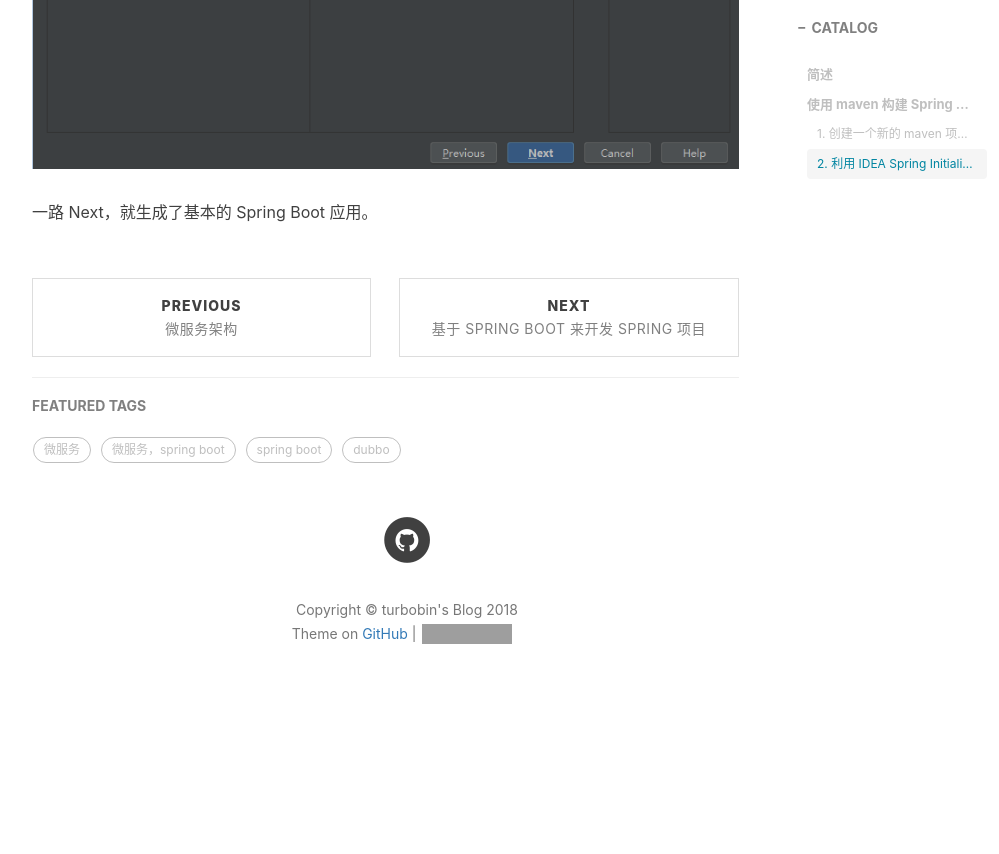
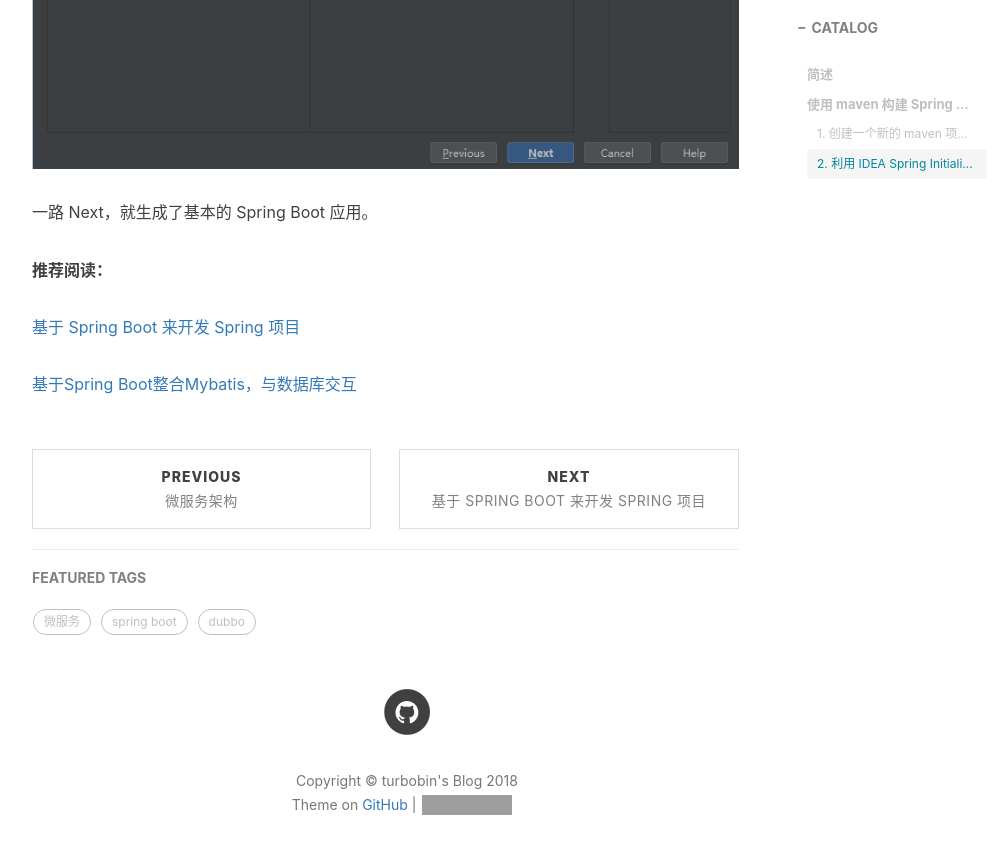
Before and after one commit to turbobin/turbobin.github.io, a Jekyll site: the page built from _posts/2018-12-15-start-springboot.md, in a window 1280 px wide and 900 px high, scrolled down 5711 px. Shown: the top 854 px of the window, without its empty margins (233-1232 px from the left). Built offline with Jekyll 4.4.1, drawn with Linux system fonts in a browser that asks for light colours; nearby versions of some CDN libraries; comment, search, counter and statistics services are not loaded; before the commit the page ends 6449 px from its top, so only the background shows below that; some of the changed text lies outside the part shown; grey boxes are pictures that could not be loaded.

Commit message:
update articles

```diff
--- a/_posts/2018-12-15-start-springboot.md
+++ b/_posts/2018-12-15-start-springboot.md
@@ -7,7 +7,7 @@
 header-img: img/post-bg-debug.jpg
 catalog: true
 tags:
-    - [微服务，spring boot]
+    - [微服务, spring boot]
 ---
 
 ### 简述
@@ -110,3 +110,9 @@
 ![]({{site.url}}/img/java/springboot-05.png)
 
 一路 Next，就生成了基本的 Spring Boot 应用。
+
+**推荐阅读：**
+
+[基于 Spring Boot 来开发 Spring 项目]({{site.url}}/2018/12/16/spring-with-springboot/)
+
+[基于Spring Boot整合Mybatis，与数据库交互]({{site.url}}/2018/12/17/springboot-with-mybatis/)
```
Also changed, not shown: _posts/2018-12-16-spring-with-springboot.md (+4 -0 lines), _posts/2018-12-18-springboot-pagehelper.md (+4 -0 lines).
